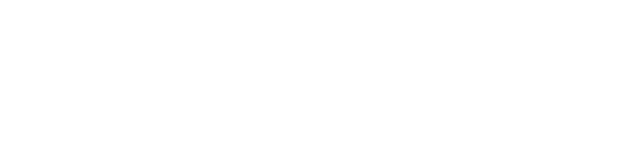
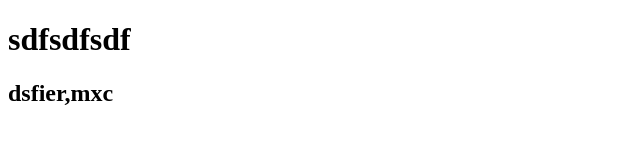
Before and after one commit to Sivanont/background, a plain HTML site: page index.html in a window 1280 px wide. Shown: the whole page, without its empty margins (0-640 px from the left). Drawn offline with Linux system fonts and the light colour scheme.

Commit message:
changing text h2

```diff
--- a/index.html
+++ b/index.html
@@ -5,7 +5,8 @@
 </head>
 
 <body>
-	<h1 class="sdw2"></h1>
+	<h1 >sdfsdfsdf</h1>
+	<h2>dsfier,mxc</h2>
 
 </body>
 </html>
```
